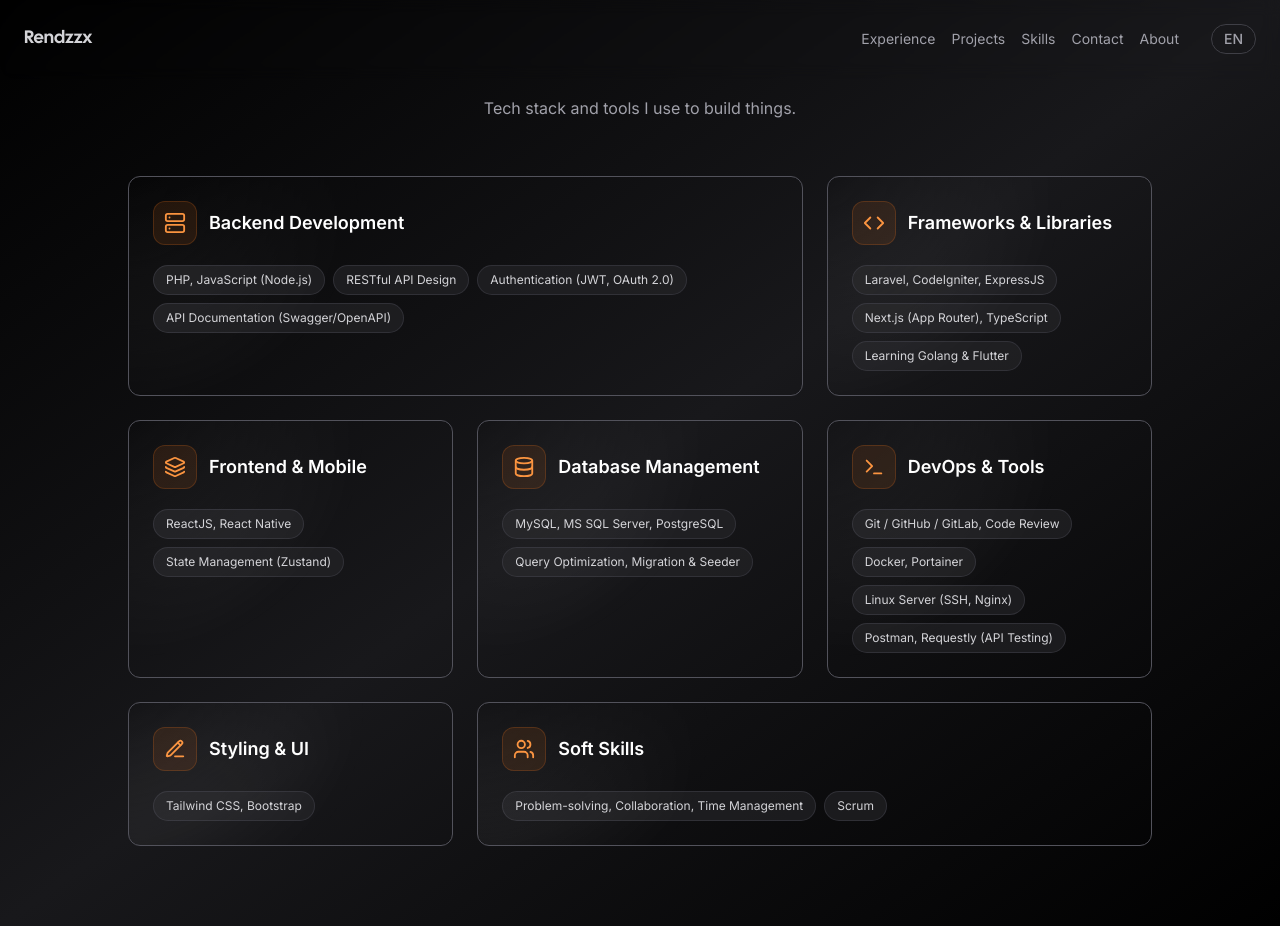
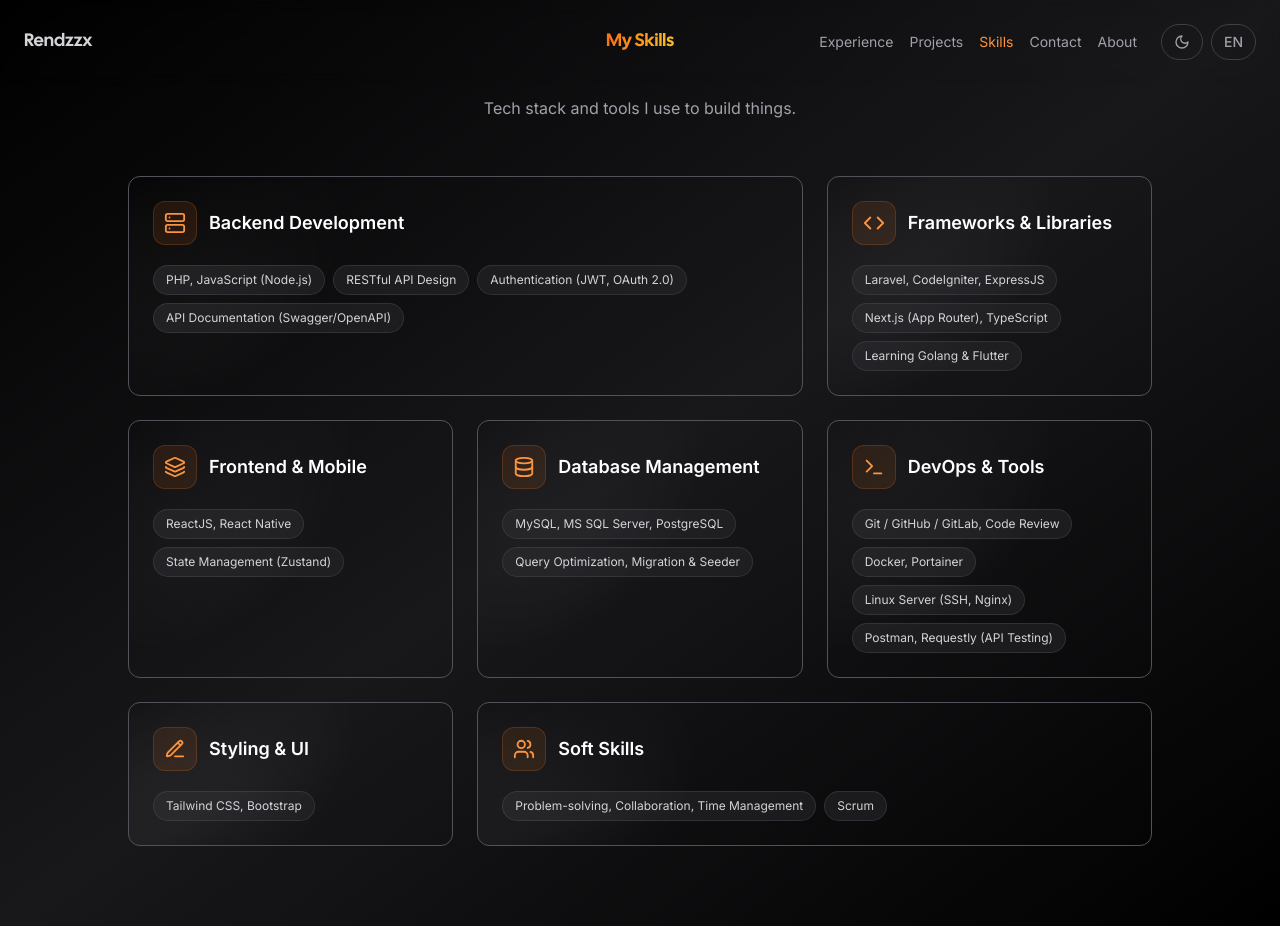
Before and after one commit to rendzzx/rendzzx.com, a Next.js app: page /skills in a window 1280 px wide. Built offline with nearby package versions, Linux system fonts and the light colour scheme; what tailwindcss-debug-screens would draw is missing.

Commit message:
feat: improve navigation with active state and centered title

```diff
--- a/app/components/nav.tsx
+++ b/app/components/nav.tsx
@@ -1,28 +1,33 @@
 "use client";
 import Link from "next/link";
+import {usePathname} from "next/navigation";
 import React, {useEffect, useRef, useState} from "react";
-// Import hook i18n
 import {useI18n} from "../providers/i18n-provider";
-// Import ikon Menu dan X untuk hamburger menu
-import {Menu, X} from "lucide-react";
-
-// Definisikan struktur link yang dibutuhkan. ID digunakan sebagai kunci terjemahan di locale.
-const links = [
-  {id: "experience", href: "/experience"},
-  {id: "projects", href: "/projects"},
-  {id: "skills", href: "/skills"},
-  {id: "contact", href: "/contact"},
-  {id: "about", href: "/about"},
-];
+import {useTheme} from "../providers/theme-provider";
+import {Menu, X, Moon, Sun} from "lucide-react";
+import {siteConfig} from "@/util/site-config";
 
 export const Navigation: React.FC = () => {
   const ref = useRef<HTMLElement>(null);
   const [isIntersecting, setIntersecting] = useState(true);
-  // State untuk mengontrol visibilitas menu di perangkat mobile
   const [isMobileMenuOpen, setIsMobileMenuOpen] = useState(false);
 
-  // Gunakan useI18n hook
   const {locale, setLocale, t} = useI18n();
+  const {theme, toggleTheme} = useTheme();
+  const pathname = usePathname();
+
+  const titleByPath = [
+    {path: "/about", title: t("about_page", "header")},
+    {path: "/experience", title: t("experience_page", "header")},
+    {path: "/skills", title: t("skills_page", "header")},
+    {path: "/projects", title: t("navigation", "projects")},
+    {path: "/contact", title: t("contact_page", "header")},
+  ];
+
+  const currentTitle =
+    titleByPath.find(
+      ({path}) => pathname === path || pathname.startsWith(path + "/")
+    )?.title ?? "";
 
   useEffect(() => {
     if (!ref.current) return;
@@ -34,10 +39,8 @@ export const Navigation: React.FC = () => {
     return () => observer.disconnect();
   }, []);
 
-  // Fungsi untuk mengganti bahasa
   const toggleLocale = () => {
     setLocale(locale === "id" ? "en" : "id");
-    // Tutup menu mobile setelah ganti bahasa (opsional)
     setIsMobileMenuOpen(false);
   };
 
@@ -47,50 +50,79 @@ export const Navigation: React.FC = () => {
         className={`fixed inset-x-0 top-0 z-50 backdrop-blur duration-200 border-b ${
           isIntersecting
             ? "bg-zinc-900/0 border-transparent"
-            : "bg-zinc-900/500 border-zinc-800 "
+            : "bg-white/40 dark:bg-zinc-900/50 border-zinc-200 dark:border-zinc-800 "
         }`}
       >
-        <div className="container flex items-center justify-between p-6 mx-auto">
-          {/* LOGO DI KIRI (Selalu Terlihat) */}
+        <div className="container relative flex items-center justify-between p-6 mx-auto">
+          {/* LOGO DI KIRI */}
           <Link
             href="/"
-            className="duration-200 text-zinc-300 hover:text-zinc-100"
+            className="duration-200 text-zinc-700 hover:text-zinc-900 dark:text-zinc-300 dark:hover:text-zinc-100"
           >
-            <span className="font-display text-lg">Rendzzx</span>
+            <span className="font-display text-lg">{siteConfig.brand}</span>
           </Link>
 
+          {currentTitle && (
+            <div className="absolute left-1/2 top-1/2 -translate-x-1/2 -translate-y-1/2 pointer-events-none hidden lg:block">
+              <span className="text-lg font-bold font-display text-transparent bg-clip-text bg-gradient-to-r from-orange-500 to-amber-400 whitespace-nowrap">
+                {currentTitle}
+              </span>
+            </div>
+          )}
+
           {/* === 1. DESKTOP/MD+ VIEW (Horizontal Menu) === */}
-          <div className="hidden md:flex items-center gap-4 md:gap-8">
-            {/* Tautan Navigasi Utama (Desktop) */}
+          <div className="hidden md:flex items-center gap-4 md:gap-6">
             <nav className="flex gap-4">
-              {links.map((item) => (
+              {siteConfig.nav.map((item) => {
+                const isActive =
+                  pathname === item.href ||
+                  pathname.startsWith(item.href + "/");
+                return (
                   <Link
                     key={item.id}
                     href={item.href}
-                  className="text-sm duration-200 text-zinc-400 hover:text-zinc-100"
+                    className={`text-sm duration-200 ${
+                      isActive
+                        ? "text-orange-500 dark:text-orange-400"
+                        : "text-zinc-600 hover:text-zinc-900 dark:text-zinc-400 dark:hover:text-zinc-100"
+                    }`}
                   >
                     {t("navigation", item.id)}
                   </Link>
-              ))}
+                );
+              })}
             </nav>
 
-            {/* Tombol Ganti Bahasa (Desktop) */}
+            <div className="flex items-center gap-2">
+              <button
+                onClick={() => toggleTheme()}
+                className="inline-flex items-center justify-center h-9 px-3 text-sm font-medium duration-200 text-zinc-600 hover:text-zinc-900 dark:text-zinc-400 dark:hover:text-zinc-100 border border-zinc-300 dark:border-zinc-700 rounded-full"
+                aria-label="Toggle theme"
+                title="Toggle theme"
+              >
+                {theme === "dark" ? (
+                  <Moon className="w-4 h-4" />
+                ) : (
+                  <Sun className="w-4 h-4" />
+                )}
+              </button>
+
               <button
                 onClick={toggleLocale}
-              className="text-sm font-medium duration-200 text-zinc-400 hover:text-zinc-100 border border-zinc-700 rounded-full px-3 py-1"
+                className="inline-flex items-center justify-center h-9 px-3 text-sm font-medium duration-200 text-zinc-600 hover:text-zinc-900 dark:text-zinc-400 dark:hover:text-zinc-100 border border-zinc-300 dark:border-zinc-700 rounded-full"
                 title="Ganti Bahasa"
               >
                 {locale === "id" ? "ID" : "EN"}
               </button>
             </div>
+          </div>
 
           {/* === 2. MOBILE/SM VIEW (Hamburger Button) === */}
           <button
-            className="md:hidden p-2 text-zinc-300"
+            className="md:hidden p-2 text-zinc-700 dark:text-zinc-300"
             onClick={() => setIsMobileMenuOpen(!isMobileMenuOpen)}
             aria-label="Toggle menu"
           >
-            {/* Ganti ikon berdasarkan state */}
             {isMobileMenuOpen ? (
               <X className="w-6 h-6" />
             ) : (
@@ -100,32 +132,52 @@ export const Navigation: React.FC = () => {
         </div>
       </div>
 
-      {/* === 3. MOBILE DROPDOWN MENU (Hanya tampil saat isMobileMenuOpen TRUE) === */}
+      {/* === 3. MOBILE DROPDOWN MENU === */}
       {isMobileMenuOpen && (
         <div
-          className="fixed inset-x-0 top-16 z-40 bg-zinc-900 border-b border-zinc-800 md:hidden transition-all duration-300 ease-in-out"
-          // Pastikan menu ini menempati sisa layar jika kontennya panjang
+          className="fixed inset-x-0 top-16 z-40 bg-white dark:bg-zinc-900 border-b border-zinc-200 dark:border-zinc-800 md:hidden transition-all duration-300 ease-in-out"
           style={{height: "calc(100vh - 4rem)"}}
         >
           <nav className="flex flex-col p-4 space-y-3">
-            {links.map((item) => (
+            {siteConfig.nav.map((item) => {
+              const isActive =
+                pathname === item.href || pathname.startsWith(item.href + "/");
+              return (
                 <Link
                   key={item.id}
                   href={item.href}
-                className="text-base py-2 duration-200 text-zinc-300 hover:text-zinc-100 border-b border-zinc-800"
-                onClick={() => setIsMobileMenuOpen(false)} // Tutup menu setelah klik
+                  className={`text-base py-2 duration-200 border-b border-zinc-200 dark:border-zinc-800 ${
+                    isActive
+                      ? "text-orange-500 dark:text-orange-400"
+                      : "text-zinc-700 hover:text-zinc-900 dark:text-zinc-300 dark:hover:text-zinc-100"
+                  }`}
+                  onClick={() => setIsMobileMenuOpen(false)}
                 >
                   {t("navigation", item.id)}
                 </Link>
-            ))}
+              );
+            })}
 
-            {/* Tombol Ganti Bahasa (Mobile - di dalam dropdown) */}
+            <div className="mt-4 flex flex-col gap-2 border-t border-zinc-200 dark:border-zinc-800 pt-4">
+              <button
+                onClick={() => toggleTheme()}
+                className="w-full inline-flex items-center justify-center gap-2 h-11 text-sm font-medium duration-200 text-zinc-600 hover:text-zinc-900 dark:text-zinc-400 dark:hover:text-zinc-100 border border-zinc-300 dark:border-zinc-700 rounded-full"
+              >
+                {theme === "dark" ? (
+                  <Moon className="w-4 h-4" />
+                ) : (
+                  <Sun className="w-4 h-4" />
+                )}
+                {locale === "id" ? "Tema" : "Theme"}
+              </button>
+
               <button
                 onClick={toggleLocale}
-              className="mt-3 text-base font-medium duration-200 text-zinc-400 hover:text-zinc-100 text-left"
+                className="w-full inline-flex items-center justify-center h-11 text-sm font-medium duration-200 text-zinc-600 hover:text-zinc-900 dark:text-zinc-400 dark:hover:text-zinc-100 border border-zinc-300 dark:border-zinc-700 rounded-full"
               >
-              {locale === "id" ? "Bahasa: Indonesia" : "Language: English"}
+                {locale === "id" ? "Bahasa Indonesia" : "English"}
               </button>
+            </div>
           </nav>
         </div>
       )}
```
Lines whose indentation alone changed are shown as unchanged.
